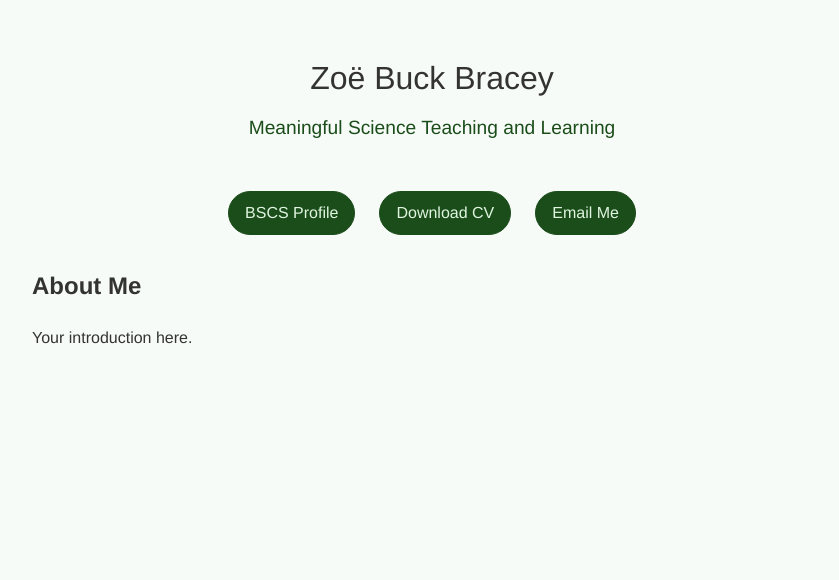
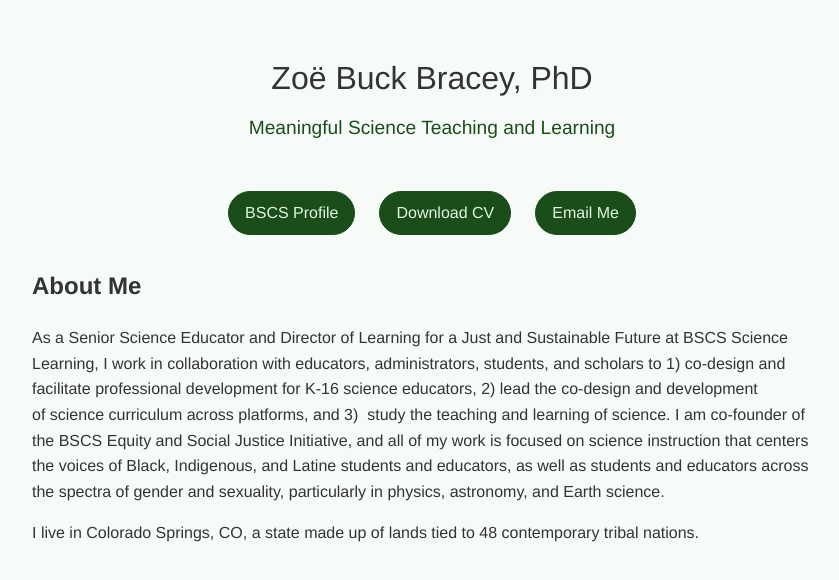
Before and after one commit to zoebuckbracey/zoebuckbrace.github.io, a plain HTML site: page index.html in a window 1280 px wide. Shown: the whole page, without its empty margins (208-1047 px from the left). Drawn offline with Linux system fonts and the light colour scheme.

Commit message:
Update index.html

```diff
--- a/index.html
+++ b/index.html
@@ -67,19 +67,25 @@
 </head>
 <body>
     <div class="header">
-        <h1>Zoë Buck Bracey</h1>
+        <h1>Zoë Buck Bracey, PhD</h1>
         <div class="subtitle" style="color: #1b4d1b;">Meaningful Science Teaching and Learning</div>
     </div>
 
     <div class="links">
         <a href="#">BSCS Profile</a>
         <a href="cv.pdf">Download CV</a>
-        <a href="mailto:your.email@example.com">Email Me</a>
+        <a href="mailto:zbuck@bscs.org">Email Me</a>
     </div>
 
     <div class="section">
         <h2>About Me</h2>
-        <p>Your introduction here.</p>
+        <p>As a Senior Science Educator and Director of Learning for a Just and Sustainable Future at BSCS Science Learning,
+            I work in collaboration with educators, administrators, students, and scholars to 1) co-design and facilitate professional
+            development for K-16 science educators, 2) lead the co-design and development of science curriculum across platforms, and 3)
+            study the teaching and learning of science. I am co-founder of the BSCS Equity and Social Justice Initiative, and all of my
+            work is focused on science instruction that centers the voices of Black, Indigenous, and Latine students and educators,
+            as well as students and educators across the spectra of gender and sexuality, particularly in physics, astronomy, and Earth science.</p>
+     <p>I live in Colorado Springs, CO, a state made up of lands tied to 48 contemporary tribal nations.</p>
     </div>
 </body>
 </html>
```
